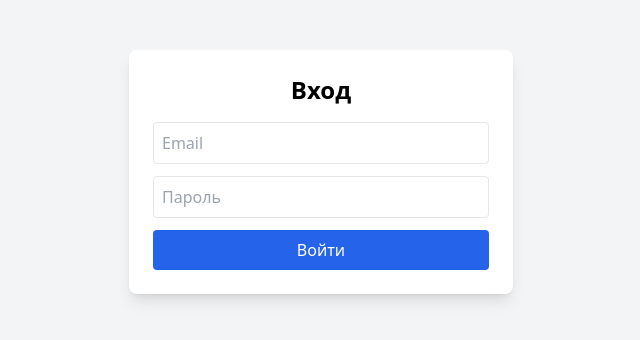
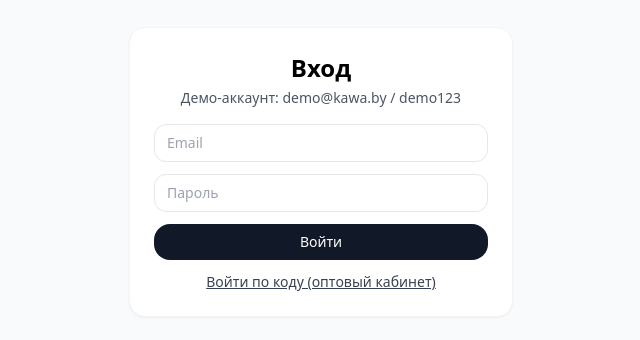
Before and after one commit to maxpeshkun/kawa-by-site, a Next.js app: page /login in a window 1280 px wide. Shown: the part 228-568 px from the top of the page, without its empty margins (319-959 px from the left). Built offline with nearby package versions, Linux system fonts and the light colour scheme; no server answers.

Commit message:
Update login.js

```diff
--- a/pages/login.js
+++ b/pages/login.js
@@ -1,54 +1,68 @@
-// pages/login.js
-import { useState } from "react";
+import { useState, useEffect } from "react";
 import { useRouter } from "next/router";
 
 export default function LoginPage() {
+  const router = useRouter();
   const [email, setEmail] = useState("");
   const [password, setPassword] = useState("");
   const [loading, setLoading] = useState(false);
-  const [error, setError] = useState(null);
-  const router = useRouter();
+  const [error, setError] = useState("");
 
-  const handleSubmit = async (e) => {
+  // если уже авторизован через маг-код/куку — можно редиректнуть
+  useEffect(() => {
+    (async () => {
+      try {
+        const r = await fetch("/api/auth/me", { cache: "no-store" });
+        const j = await r.json();
+        if (j?.authenticated || j?.user) {
+          const next = typeof router.query.next === "string" ? router.query.next : "/wholesale/account";
+          router.replace(next);
+        }
+      } catch {}
+    })();
+  }, [router]);
+
+  const onSubmit = async (e) => {
     e.preventDefault();
+    setError("");
     setLoading(true);
-    setError(null);
-
     try {
-      // 1) логин — установит cookie-сессию
-      const r = await fetch("/api/auth/login", {
+      const resp = await fetch("/api/auth/login", {
         method: "POST",
         headers: { "Content-Type": "application/json" },
         body: JSON.stringify({ email, password }),
       });
-      const j = await r.json().catch(() => ({}));
-      if (!r.ok) throw new Error(j?.error || `HTTP ${r.status}`);
+      const data = await resp.json().catch(() => ({}));
+      if (!resp.ok || !data?.ok) throw new Error(data?.error || "Неверный email или пароль");
 
-      // 2) проверка текущего пользователя
-      const me = await fetch("/api/auth/me", { cache: "no-store" }).then((x) => x.json());
-      if (!me?.auth) throw new Error("Auth failed");
-
-      // 3) редирект в кабинет
-      router.push("/dashboard");
+      // успешный вход: сессионная кука уже установлена на сервере
+      const next = typeof router.query.next === "string" ? router.query.next : "/wholesale/account";
+      router.push(next);
     } catch (e) {
-      setError(String(e.message || e));
+      setError(String(e?.message || e));
     } finally {
       setLoading(false);
     }
   };
 
   return (
-    <div className="flex items-center justify-center min-h-screen bg-gray-100">
-      <form onSubmit={handleSubmit} className="bg-white shadow-lg rounded-lg p-6 w-full max-w-sm">
-        <h2 className="text-2xl font-bold mb-4 text-center">Вход</h2>
+    <div className="min-h-screen grid place-items-center bg-gray-50 p-4">
+      <form onSubmit={onSubmit} className="w-full max-w-sm rounded-2xl bg-white border border-gray-100 p-6 shadow-sm">
+        <h1 className="text-2xl font-semibold text-center">Вход</h1>
+        <p className="mt-1 text-center text-sm text-gray-600">Демо-аккаунт: demo@kawa.by / demo123</p>
 
+        {error && (
+          <div className="mt-3 rounded-xl border border-amber-200 bg-amber-50 px-3 py-2 text-sm text-amber-800">{error}</div>
+        )}
+
+        <div className="mt-4 grid gap-3">
           <input
             type="email"
             placeholder="Email"
             value={email}
             onChange={(e) => setEmail(e.target.value)}
-          className="w-full mb-3 p-2 border rounded"
             required
+            className="w-full rounded-xl border border-gray-200 px-3 py-2 text-sm"
           />
 
           <input
@@ -56,19 +70,25 @@ export default function LoginPage() {
             placeholder="Пароль"
             value={password}
             onChange={(e) => setPassword(e.target.value)}
-          className="w-full mb-3 p-2 border rounded"
             required
+            className="w-full rounded-xl border border-gray-200 px-3 py-2 text-sm"
           />
 
           <button
             type="submit"
             disabled={loading}
-          className="w-full bg-blue-600 text-white py-2 rounded hover:bg-blue-700 disabled:opacity-60"
+            className="w-full rounded-2xl bg-gray-900 px-4 py-2 text-sm font-medium text-white transition hover:opacity-90 disabled:opacity-50"
           >
-          {loading ? "Входим..." : "Войти"}
+            {loading ? "Входим…" : "Войти"}
           </button>
 
-        {error && <p className="text-red-500 mt-3 text-center">{error}</p>}
+          <a
+            href="/wholesale/login"
+            className="text-center text-sm text-gray-700 underline"
+          >
+            Войти по коду (оптовый кабинет)
+          </a>
+        </div>
       </form>
     </div>
   );
```
Lines whose indentation alone changed are shown as unchanged.
